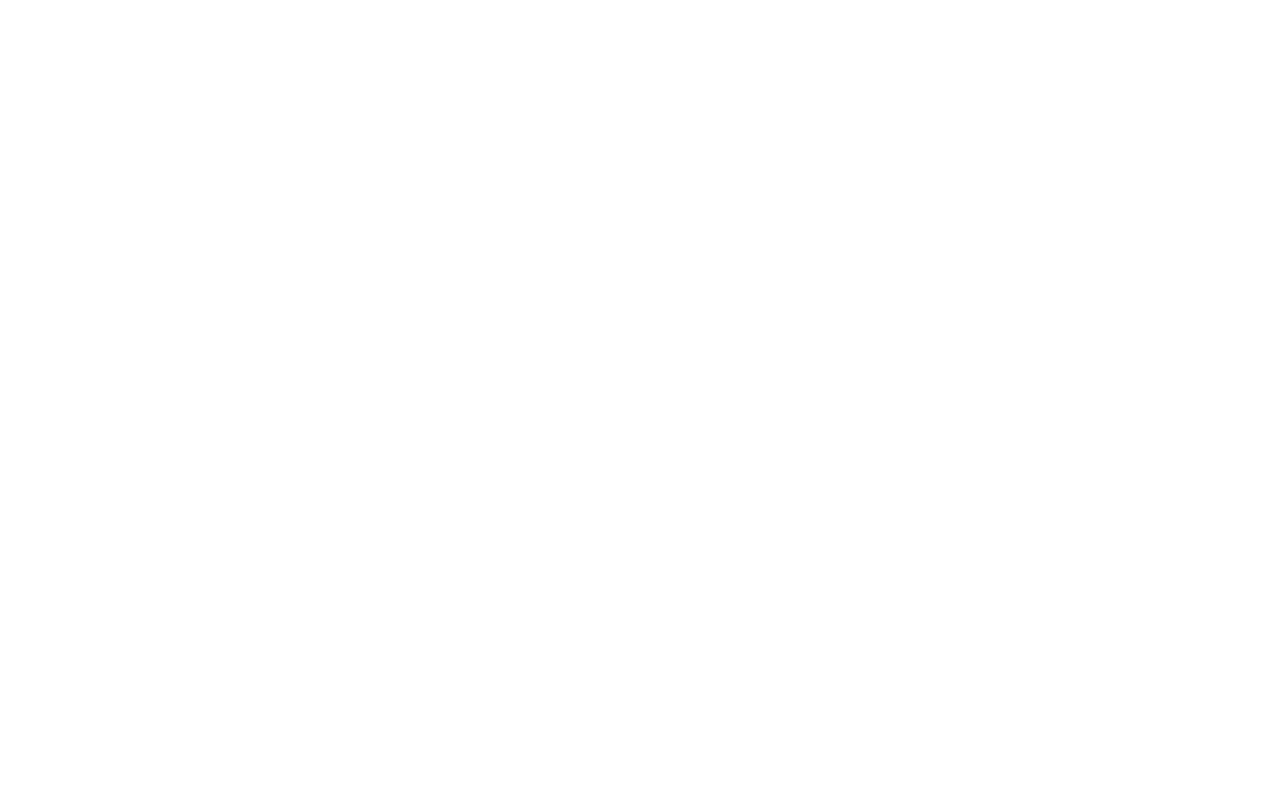
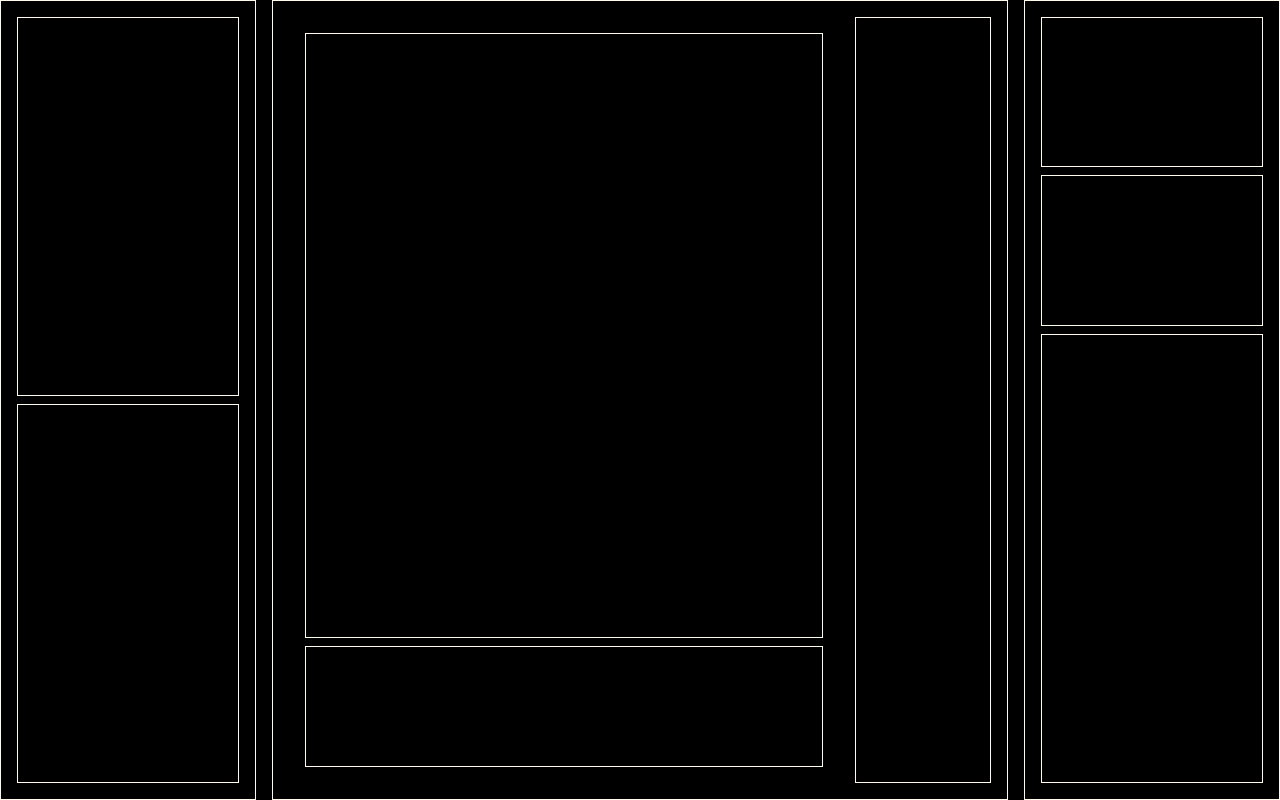
Before and after one commit to Yurei04/Succor, a Next.js app: page / in a window 1280 px wide. Built offline with nearby package versions, Linux system fonts and the light colour scheme.

Commit message:
feat(SuccorMain): structure

```diff
--- a/src/app/globals.css
+++ b/src/app/globals.css
@@ -2,6 +2,14 @@
 @import "tw-animate-css";
 
 @custom-variant dark (&:is(.dark *));
+
+* {
+  scroll-behavior: smooth;
+}
+
+body {
+  background-color: black;
+}
 
 @theme inline {
   --color-background: var(--background);
--- a/src/app/page.js
+++ b/src/app/page.js
@@ -1,9 +1,10 @@
+import SuccorAssistMain from "@/pages/succorAssistSection/succorAssistMain";
 import Image from "next/image";
 
 export default function Home() {
   return (
-    <div className="w-full min-h-screen">
-
+    <div className="w-full min-h-screen overflow-x-hidden">
+      <SuccorAssistMain />
     </div>
   );
 }
--- /dev/null
+++ b/src/pages/succorAssistSection/controls.jsx
@@ -0,0 +1,9 @@
+
+
+export default function Controls () {
+    return (
+        <div className="w-full h-full">
+
+        </div>
+    )
+}
--- a/src/pages/succorAssistSection/succorAssistMain.jsx
+++ b/src/pages/succorAssistSection/succorAssistMain.jsx
@@ -1,8 +1,43 @@
+import Controls from "./controls";
 
 export default function SuccorAssistMain () {
     return (
-        <div className="">
+        <div className="w-full h-screen p-0 flex lg:flex-row md:flex-row sm:flex-col gap-4 items-center justify-center">
+            <div className="w-1/3 h-full flex lg:flex-col sm:flex-col items-center justify-between gap-2 p-4 border border-amber-50" id="left">
+                <div className="w-full h-1/2 border border-amber-50">
 
+                </div>
+                <div className="w-full h-1/2 border border-amber-50">
+                    <Controls
+
+                    />
+                </div>
+            </div>
+            <div className="w-full h-full flex lg:flex-row sm:flex-col gap-4 p-4 items-center justify-between border border-amber-50">
+                <div className="w-full h-full flex flex-col items-center justify-center p-4 gap-2">
+                    <div className="w-full h-full flex flex-col items-center justify-center border border-amber-50" id="cente">
+
+                    </div>
+                    <div className="w-full h-1/5 flex flex-col items-center justify-center border border-amber-50" id="below">
+
+                    </div>
+                </div>
+                <div className="w-1/4 h-full flex flex-col items-center justify-center border border-amber-50" id="above">
+
+                </div>
+            </div>
+            <div className="w-1/3 h-full flex lg:flex-col sm:flex-col items-center justify-between gap-2 p-4 border border-amber-50" id="right">
+                <div className="w-full h-1/3 border border-amber-50">
+
+                </div>
+                <div className="w-full h-1/3 border border-amber-50">
+
+                </div>
+                <div className="w-full h-full border border-amber-50">
+
+                </div>
+
+            </div>
         </div>
     )
 }
```
